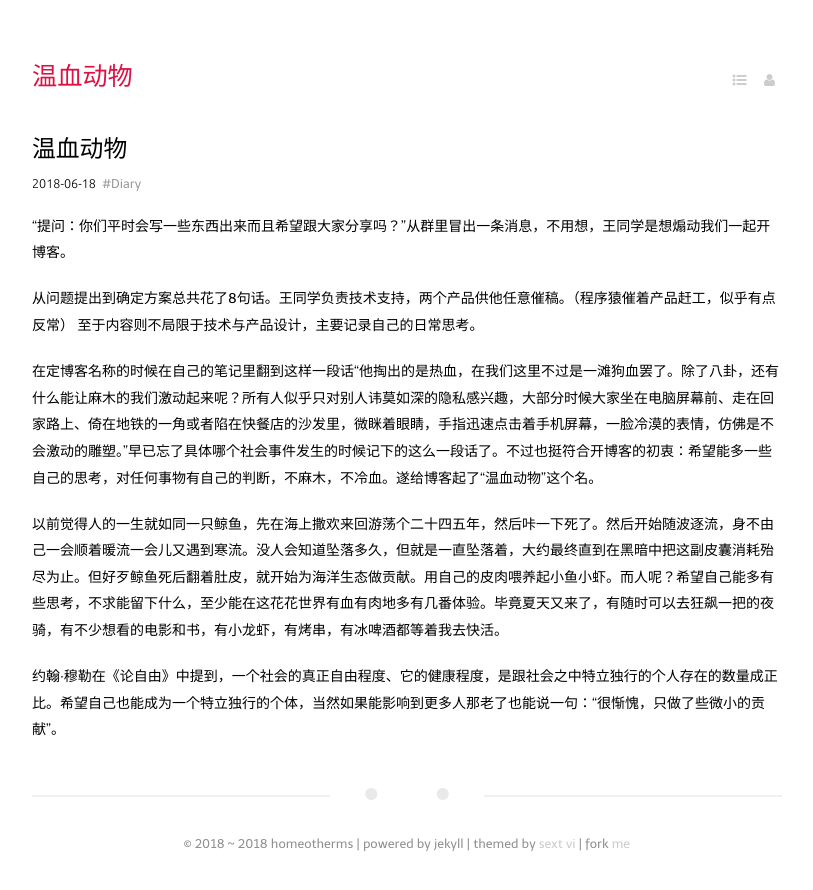
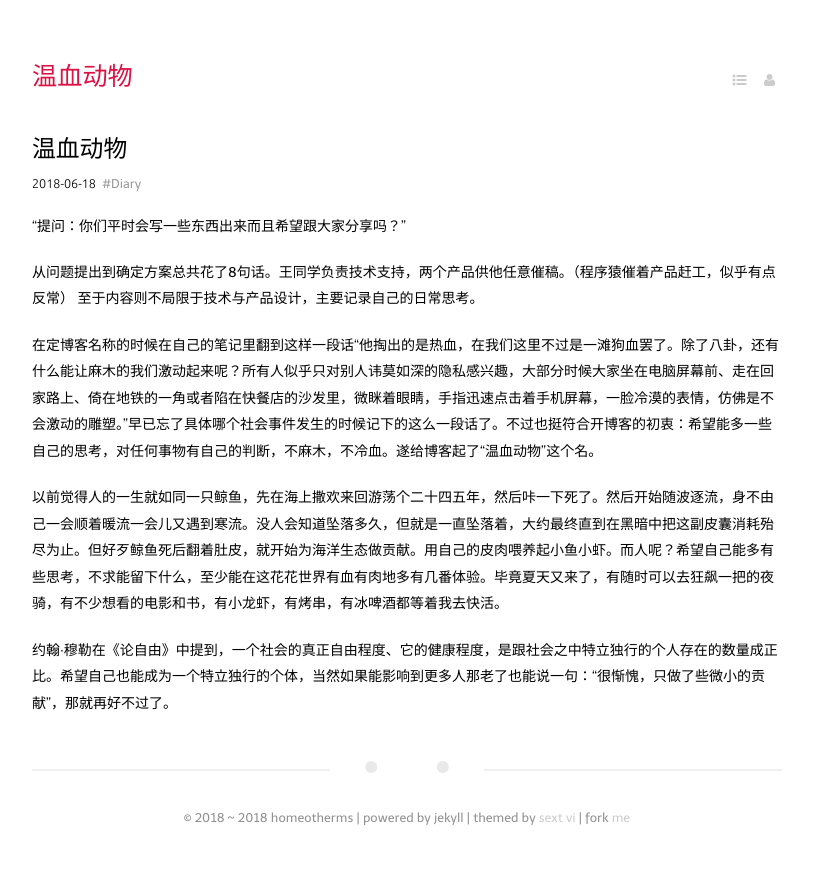
Before and after one commit to homeotherms/blog, a Jekyll site: the page built from _posts/2018-06-18-the-beginning.md, in a window 1280 px wide. Shown: the top 890 px of the page, without its empty margins (233-1046 px from the left). Built offline with Jekyll 4.4.1, drawn with Linux system fonts in a browser that asks for light colours; some web fonts are replaced; a script that is not in the unit is left out.

Commit message:
修改语病

```diff
--- a/_posts/2018-06-18-the-beginning.md
+++ b/_posts/2018-06-18-the-beginning.md
@@ -6,7 +6,7 @@ tags:
   - Diary
 ---
 
-“提问：你们平时会写一些东西出来而且希望跟大家分享吗？”从群里冒出一条消息，不用想，王同学是想煽动我们一起开博客。
+“提问：你们平时会写一些东西出来而且希望跟大家分享吗？”
 
 从问题提出到确定方案总共花了8句话。王同学负责技术支持，两个产品供他任意催稿。（程序猿催着产品赶工，似乎有点反常） 至于内容则不局限于技术与产品设计，主要记录自己的日常思考。
 
@@ -14,4 +14,4 @@ tags:
 
 以前觉得人的一生就如同一只鲸鱼，先在海上撒欢来回游荡个二十四五年，然后咔一下死了。然后开始随波逐流，身不由己一会顺着暖流一会儿又遇到寒流。没人会知道坠落多久，但就是一直坠落着，大约最终直到在黑暗中把这副皮囊消耗殆尽为止。但好歹鲸鱼死后翻着肚皮，就开始为海洋生态做贡献。用自己的皮肉喂养起小鱼小虾。而人呢？希望自己能多有些思考，不求能留下什么，至少能在这花花世界有血有肉地多有几番体验。毕竟夏天又来了，有随时可以去狂飙一把的夜骑，有不少想看的电影和书，有小龙虾，有烤串，有冰啤酒都等着我去快活。
 
-约翰·穆勒在《论自由》中提到，一个社会的真正自由程度、它的健康程度，是跟社会之中特立独行的个人存在的数量成正比。希望自己也能成为一个特立独行的个体，当然如果能影响到更多人那老了也能说一句：“很惭愧，只做了些微小的贡献”。
+约翰·穆勒在《论自由》中提到，一个社会的真正自由程度、它的健康程度，是跟社会之中特立独行的个人存在的数量成正比。希望自己也能成为一个特立独行的个体，当然如果能影响到更多人那老了也能说一句：“很惭愧，只做了些微小的贡献”，那就再好不过了。
```
